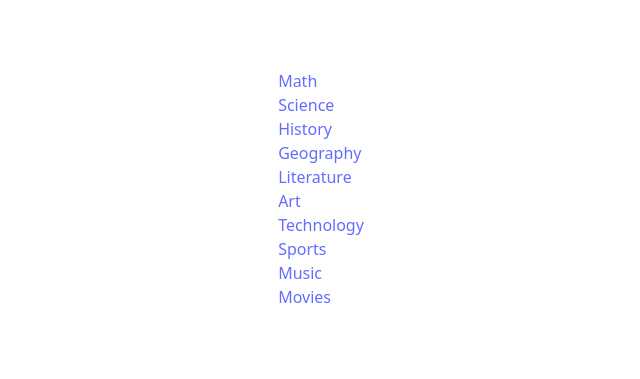
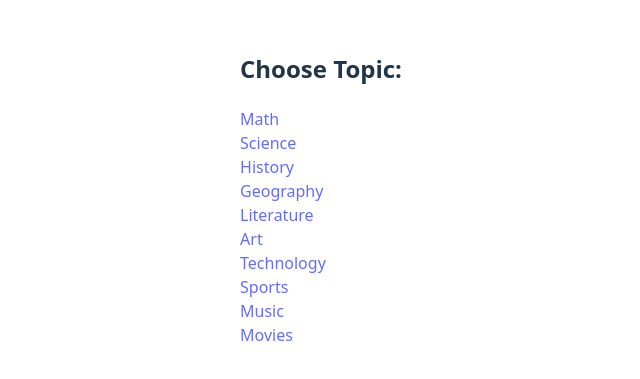
Before and after one commit to AlekseyLexey/flash-cards-web, a React (Vite) app in the folder client/: page /quiz in a window 1280 px wide. Shown: the part 211-590 px from the top of the page, without its empty margins (319-959 px from the left). Built offline with nearby package versions, Linux system fonts and the light colour scheme.

Commit message:
routes done

```diff
--- a/client/src/pages/MainPage.jsx
+++ b/client/src/pages/MainPage.jsx
@@ -7,6 +7,7 @@ function MainPage() {
   const [topics, setTopics] = useState(quizTopics);
   return (
     <div>
+      <h2>Choose Topic:</h2>
       {topics.map((el, index) => {
         return (
           <div key={index}>
```
